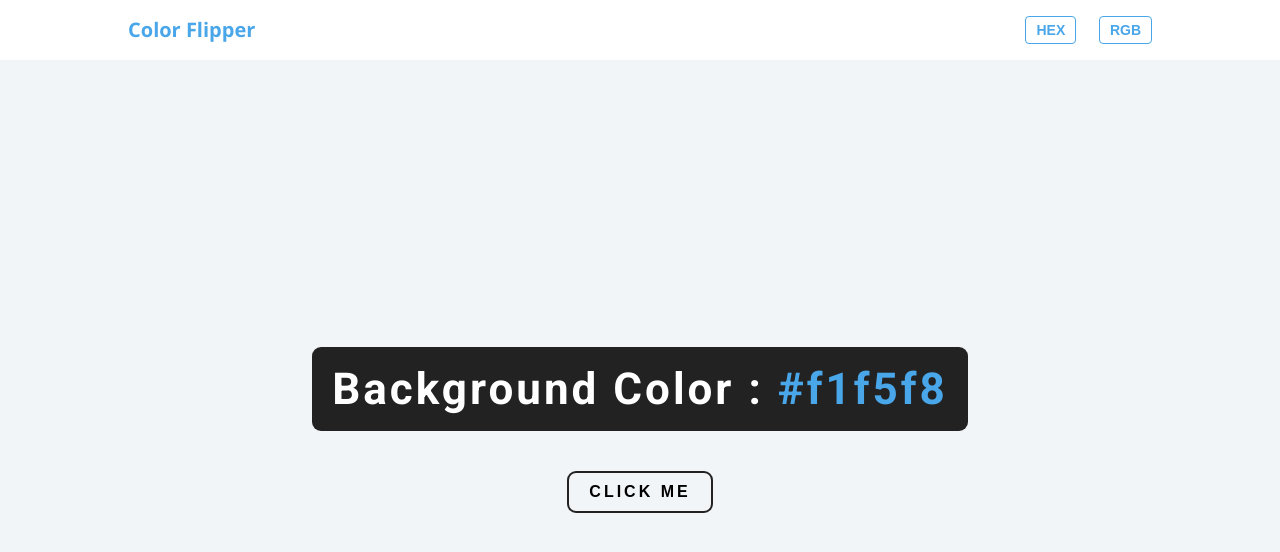
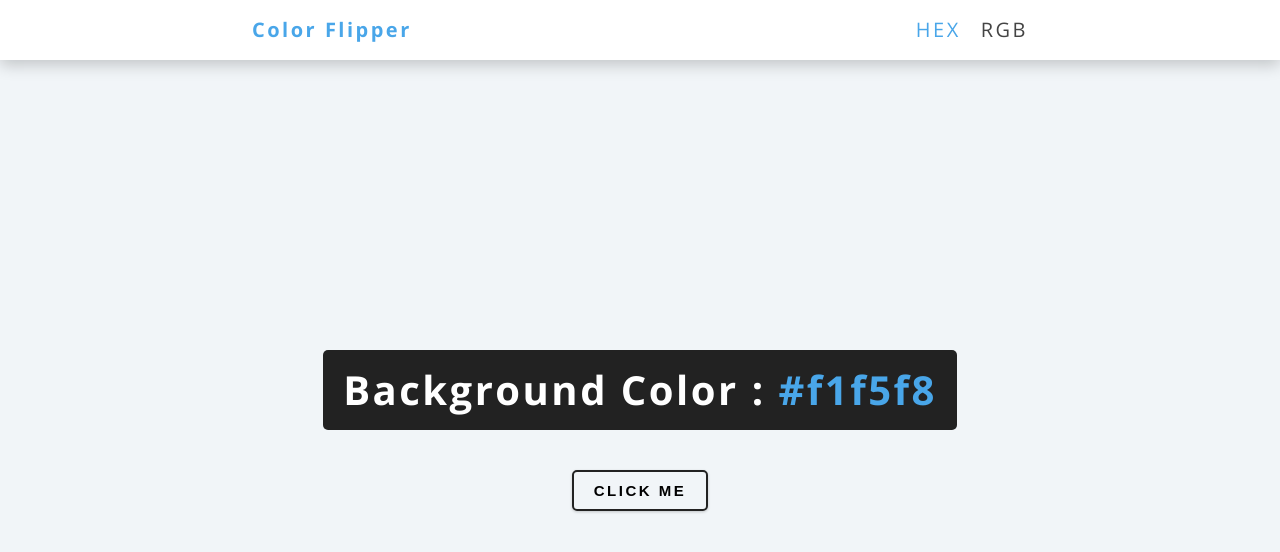
Before and after one commit to mfikriam/javascript-basic-projects, a plain HTML site: page 01-color-flipper/index.html in a window 1280 px wide. Drawn offline with nearby package versions, Linux system fonts and the light colour scheme.

Commit message:
fix styling

```diff
--- a/01-color-flipper/app.js
+++ b/01-color-flipper/app.js
@@ -1,16 +1,3 @@
-//* /////////////////////////////////////////////////////////
-//* DOM Variables
-const btnHex = document.querySelector('#hex');
-const btnRgb = document.querySelector('#rgb');
-
-//* /////////////////////////////////////////////////////////
-//* Event Listener
-console.log(randomColor());
-console.log(randomColor('hex'));
-console.log(randomColor('rgb'));
-
-//* /////////////////////////////////////////////////////////
-//* Functions
 function randomHexa() {
   return Math.floor(Math.random() * 256)
     .toString(16)
--- a/01-color-flipper/index.html
+++ b/01-color-flipper/index.html
@@ -6,26 +6,24 @@
     <meta name="viewport" content="width=device-width, initial-scale=1.0" />
     <title>Color Flipper</title>
 
-    <!-- Styles -->
     <link rel="stylesheet" href="style.css" />
   </head>
   <body>
-    <header class="header">
-      <div class="header-container">
-        <h1 class="heading-primary">color flipper</h1>
+    <div class="container">
+      <header class="header">
+        <h1 class="heading-1">color flipper</h1>
         <div>
-          <button class="btn-header" type="button" id="hex">hex</button>
-          <button class="btn-header" type="button" id="rgb">rgb</button>
+          <span class="hex active">hex</span>
+          <span class="rgb">rgb</span>
         </div>
-      </div>
-    </header>
+      </header>
 
-    <main class="main">
-      <p class="display">background color : <span>#f1f5f8</span></p>
-      <button type="button" id="changeColor">click me</button>
-    </main>
+      <main class="main">
+        <p class="display">background color : <span class="color">#f1f5f8</span></p>
+        <button type="button" class="btn" id="btn">click me</button>
+      </main>
+    </div>
 
-    <!-- JavaScript -->
     <script src="app.js"></script>
   </body>
 </html>
--- a/01-color-flipper/style.css
+++ b/01-color-flipper/style.css
@@ -14,59 +14,19 @@
   --clr-secondary: #49a6e9;
   --clr-white: #fff;
   --clr-black: #222;
-  --clr-grey-1: #444;
+  --clr-grey: #444;
 
   /*? FONTS */
   --ff-primary: 'Roboto', sans-serif;
   --ff-secondary: 'Open Sans', sans-serif;
   --fw-default: 400;
-  --fw-bold: 700;
 
   /*? FONT SIZES */
   --fs-default: 62.5%;
-  --fs-1: 1rem;
-  --fs-2: 1.2rem;
-  --fs-3: 1.4rem;
-  --fs-4: 1.6rem;
-  --fs-5: 1.8rem;
-  --fs-6: 2rem;
-  --fs-7: 2.4rem;
-  --fs-8: 3rem;
-  --fs-9: 3.6rem;
-  --fs-10: 4.4rem;
-  --fs-11: 5.2rem;
-  --fs-12: 6.2rem;
-  --fs-13: 7.4rem;
-  --fs-14: 8.6rem;
-  --fs-15: 9.8rem;
-
-  /*? SPACING */
-  --spacing-1: 2rem;
-  --spacing-2: 4rem;
-  --spacing-3: 8rem;
-  --spacing-4: 12rem;
-  --spacing-5: 16rem;
-  --spacing-6: 24rem;
-  --spacing-7: 32rem;
-  --spacing-8: 48rem;
-  --spacing-9: 64rem;
-  --spacing-10: 80rem;
-  --spacing-11: 96rem;
-  --spacing-12: 128rem;
-
-  /*? LETTER SPACING */
-  --ltr-spacing-1: 0.3rem;
-  --ltr-spacing-2: 0.5rem;
-
-  /*? RADIUS */
-  --radius-1: 0.4rem;
-  --radius-2: 0.9rem;
-  --radius-3: 1.1rem;
-
-  /*? SHADOWS */
-  --shadow-1: 0 5px 15px rgba(0, 0, 0, 0.2);
 
   /*? OTHERS */
+  --ltr-spacing: 0.25rem;
+  --radius: 0.5rem;
   --transition: all 0.3s linear;
 }
 
@@ -79,19 +39,29 @@
 ::before {
   margin: 0;
   padding: 0;
-  box-sizing: border-box;
+  box-sizing: inherit;
 }
 
 html {
-  /* font-size: 10px; */
+  box-sizing: border-box;
+  /* ? font-size: 10px; */
   font-size: var(--fs-default);
 }
 
 body {
   font-family: var(--ff-secondary);
   font-weight: var(--fw-default);
-  color: var(--clr-grey-1);
+  color: var(--clr-grey);
   line-height: 1;
+}
+
+/******************************/
+/** CONTAINER */
+/******************************/
+
+.container {
+  display: grid;
+  grid-template-rows: 6rem calc(100vh - 6rem);
 }
 
 /******************************/
@@ -100,51 +70,38 @@ body {
 
 .header {
   background-color: var(--clr-white);
-  height: 6rem;
-  display: grid;
+  display: flex;
   align-items: center;
-  box-shadow: 0 5px 15px rgba(0, 0, 0, 0.2);
+  justify-content: space-around;
+  font-size: 2rem;
+  letter-spacing: var(--ltr-spacing);
+  box-shadow: 0 5px 15px 0 rgba(0, 0, 0, 0.2);
+  z-index: 1;
 }
 
-.header-container {
-  width: 80vw;
-  margin: 0 auto;
-  display: flex;
-  align-items: center;
-  justify-content: space-between;
-  gap: var(--spacing-8);
+.heading-1 {
+  text-transform: capitalize;
+  color: var(--clr-secondary);
+  font-size: inherit;
 }
 
-.heading-primary {
-  text-transform: capitalize;
-  color: var(--clr-secondary);
+.header div {
+  display: flex;
+  gap: 2rem;
 }
 
-.btn-header {
+.header span {
   text-transform: uppercase;
-  font-size: var(--fs-3);
-  font-weight: var(--fw-bold);
-  padding: 0.5rem 1rem;
+  transition: var(--transition);
+}
+
+.header span:hover {
   color: var(--clr-secondary);
-  background-color: var(--clr-white);
-  border: 1px solid var(--clr-secondary);
-  border-radius: var(--radius-1);
-  transition: var(--transition);
   cursor: pointer;
 }
 
-.btn-header:hover {
-  background-color: var(--clr-secondary);
-  color: var(--clr-white);
-}
-
-.btn-header:first-child {
-  margin-right: var(--spacing-1);
-}
-
-.btn-header.active {
-  background-color: var(--clr-secondary);
-  color: var(--clr-white);
+.active {
+  color: var(--clr-secondary);
 }
 
 /******************************/
@@ -152,47 +109,45 @@ body {
 /******************************/
 
 .main {
-  font-family: var(--ff-primary);
   background-color: var(--clr-primary);
-  min-height: calc(100vh - 6rem);
   display: flex;
   flex-direction: column;
   align-items: center;
   justify-content: center;
-  gap: var(--spacing-2);
+  gap: 4rem;
 }
 
 .display {
+  letter-spacing: var(--ltr-spacing);
+  font-size: 4rem;
+  font-weight: 600;
+  color: var(--clr-white);
   text-transform: capitalize;
-  color: var(--clr-white);
+  padding: 2rem;
+  border-radius: var(--radius);
   background-color: var(--clr-black);
-  font-size: var(--fs-10);
-  font-weight: var(--fw-bold);
-  border-radius: var(--radius-2);
-  letter-spacing: var(--ltr-spacing-1);
-
-  padding: 2rem;
 }
 
-.display span {
+.color {
   text-transform: lowercase;
   color: var(--clr-secondary);
 }
 
-.main button {
+.btn {
+  letter-spacing: var(--ltr-spacing);
+  font-size: 1.5rem;
+  font-weight: 700;
+  padding: 1rem 2rem;
   text-transform: uppercase;
-  font-weight: var(--fw-bold);
-  letter-spacing: var(--ltr-spacing-1);
-  background: transparent;
-  font-size: var(--fs-4);
-  padding: 1rem 2rem;
-  border-radius: var(--radius-2);
+  background-color: transparent;
   border: 2px solid var(--clr-black);
+  border-radius: var(--radius);
+  box-shadow: 0 1px 3px rgba(0, 0, 0, 0.2);
   transition: var(--transition);
   cursor: pointer;
 }
 
-.main button:hover {
+.btn:hover {
+  color: var(--clr-white);
   background-color: var(--clr-black);
-  color: var(--clr-white);
 }
```
